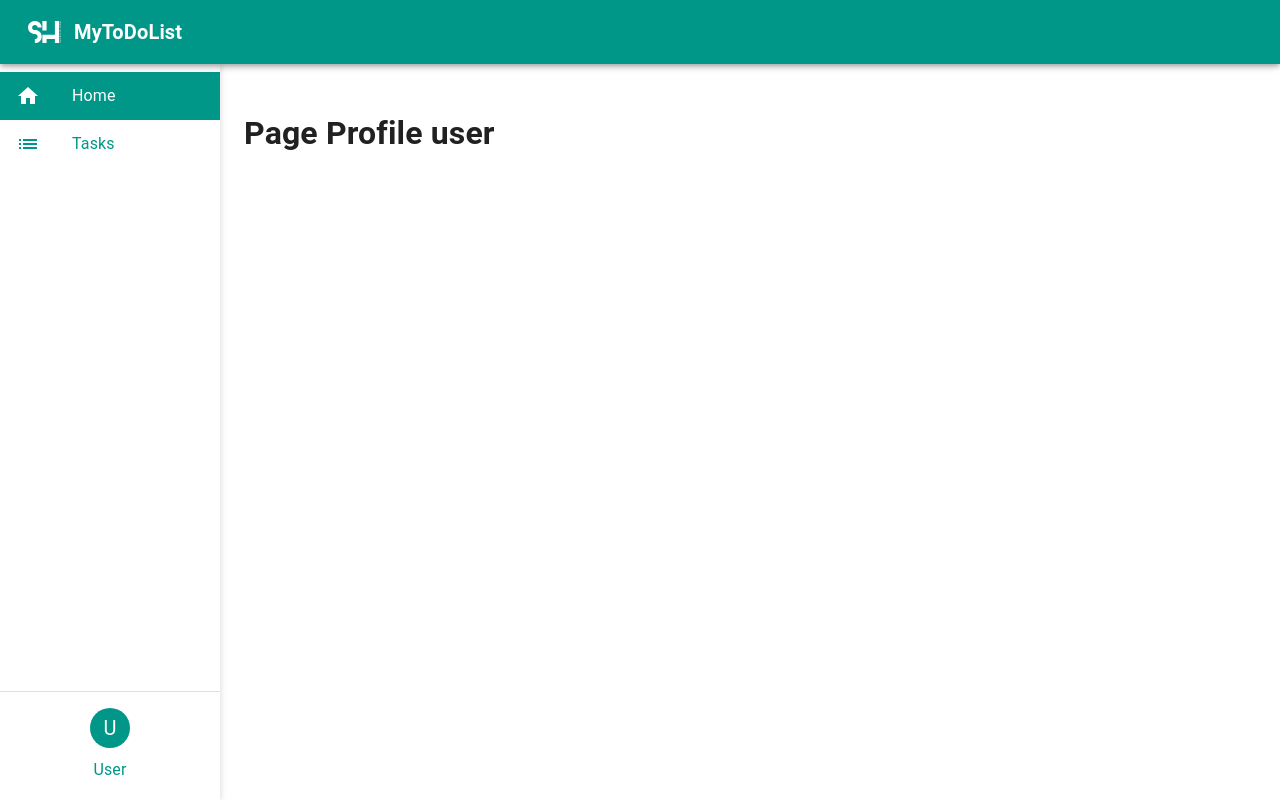
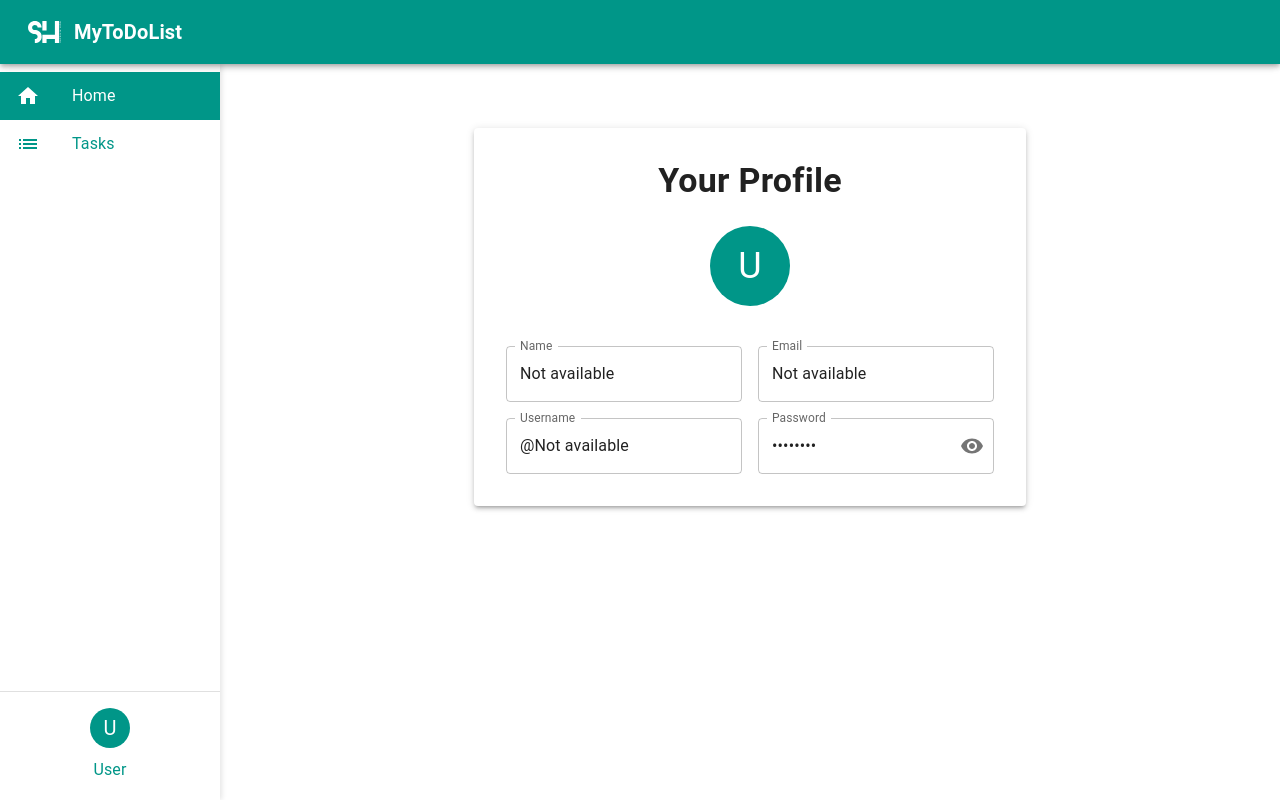
Before and after one commit to safriliahd/UKK2025_XIIPPLG2_7936, a React (Vite) app: page /profile in a window 1280 px wide. Built offline with nearby package versions, Linux system fonts and the light colour scheme.

Commit message:
page profile user

```diff
--- a/src/component/profile_user/view.jsx
+++ b/src/component/profile_user/view.jsx
@@ -1,7 +1,86 @@
+import { useEffect, useState } from "react"
+import { getUserById } from "../../Store/endpoint/authEnd";
+import { Avatar, Container, Grid, IconButton, InputAdornment, Paper, TextField, Typography } from "@mui/material";
+import { Visibility, VisibilityOff } from "@mui/icons-material";
+import { teal } from "../../theme/color";
+
 export default function ProfileUser() {
+    const [user, setUser] = useState(null);
+    const [showPassword, setShowPassword] = useState(false);
+
+    useEffect(() => {
+        const fetchUser = async () => {
+            const userId = localStorage.getItem('userId');
+            if (userId) {
+                try {
+                    const response = await getUserById(userId);
+                    setUser(response.user);
+                } catch (error) {
+                    console.error('Failed to fetch user:', error.message);
+                }
+            }
+        };
+        fetchUser();
+    }, []);
+
+    const togglePasswordVisiblity = () => {
+        setShowPassword((prev) => !prev);
+    };
+
     return (
         <>
-            <h1>Page Profile user</h1>
+            <Container maxWidth='sm' >
+                <Paper elevation={3} sx={{ padding: 4, textAlign: 'center', marginTop: 5 }}>
+                    <Typography variant="h4" fontWeight='bold'>Your Profile</Typography>
+                    <Avatar
+                        sx={{ bgcolor: teal[500], width: 80, height: 80, fontSize: 36, mx: "auto", mt: 3 }}
+                    >
+                        {user?.name ? user.name[0] : 'U'}
+                    </Avatar>
+                    <Grid container spacing={2} sx={{ mt: 3 }}>
+                        <Grid item xs={12} sm={6}>
+                            <TextField
+                                label='Name'
+                                value={user?.name || 'Not available'}
+                                inputProps={{ readOnly: true }}
+                                fullWidth
+                            />
+                            <TextField
+                                label='Username'
+                                value={`@${user?.username || 'Not available'}`}
+                                inputProps={{ readOnly: true }}
+                                fullWidth
+                                sx={{ mt: 2 }}
+                            />
+                        </Grid>
+                        <Grid item xs={12} sm={6}>
+                            <TextField
+                                label='Email'
+                                value={user?.email || 'Not available'}
+                                inputProps={{ readOnly: true }}
+                                fullWidth
+                            />
+                            <TextField
+                                label="Password"
+                                type={showPassword ? "text" : "password"}
+                                value={user?.password || "********"}
+                                InputProps={{
+                                    readOnly: true,
+                                    endAdornment: (
+                                        <InputAdornment position="end">
+                                            <IconButton onClick={togglePasswordVisiblity} edge="end">
+                                                {showPassword ? <VisibilityOff /> : <Visibility />}
+                                            </IconButton>
+                                        </InputAdornment>
+                                    ),
+                                }}
+                                fullWidth
+                                sx={{ mt: 2 }}
+                            />
+                        </Grid>
+                    </Grid>
+                </Paper>
+            </Container>
         </>
     )
 }
```
